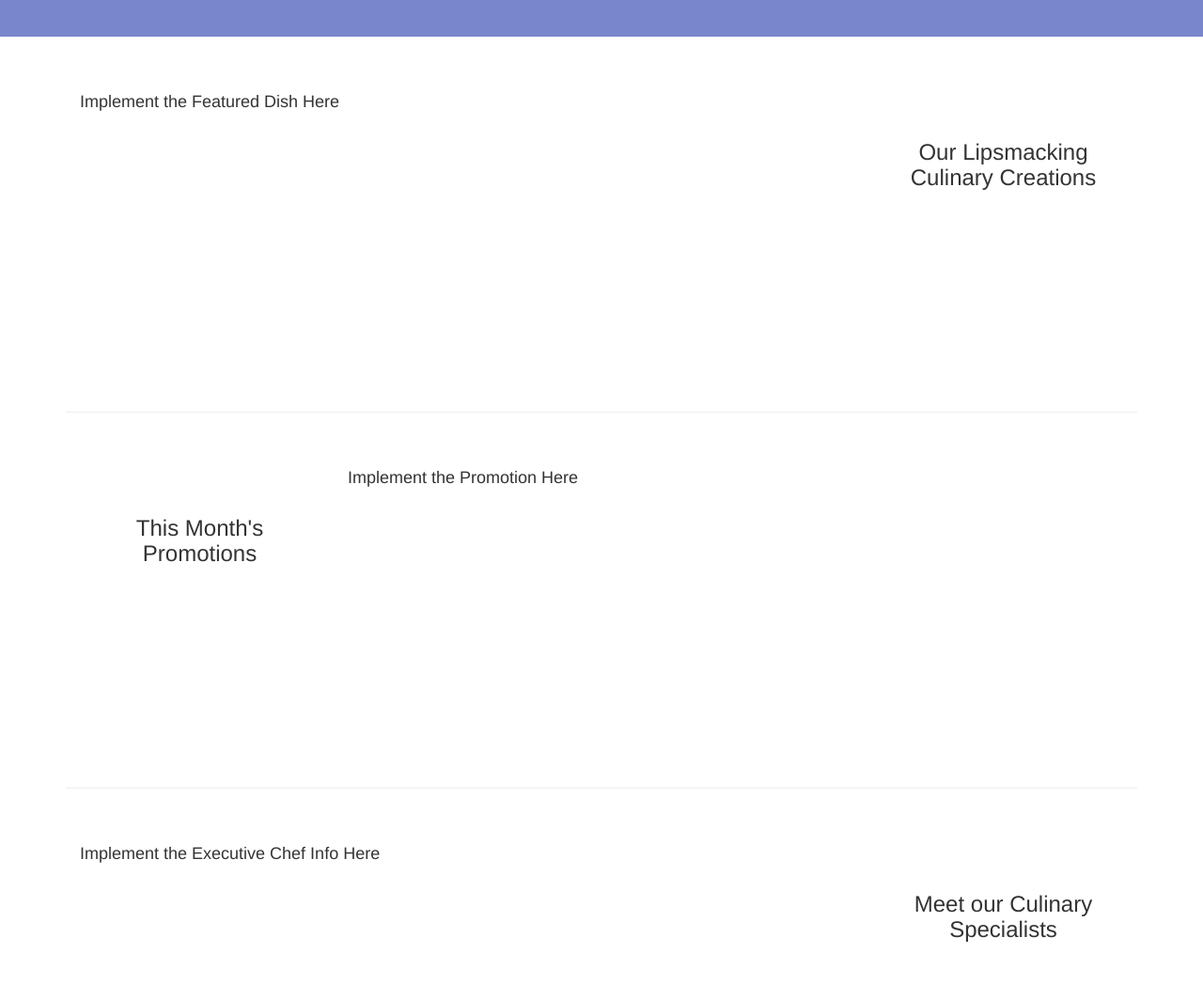
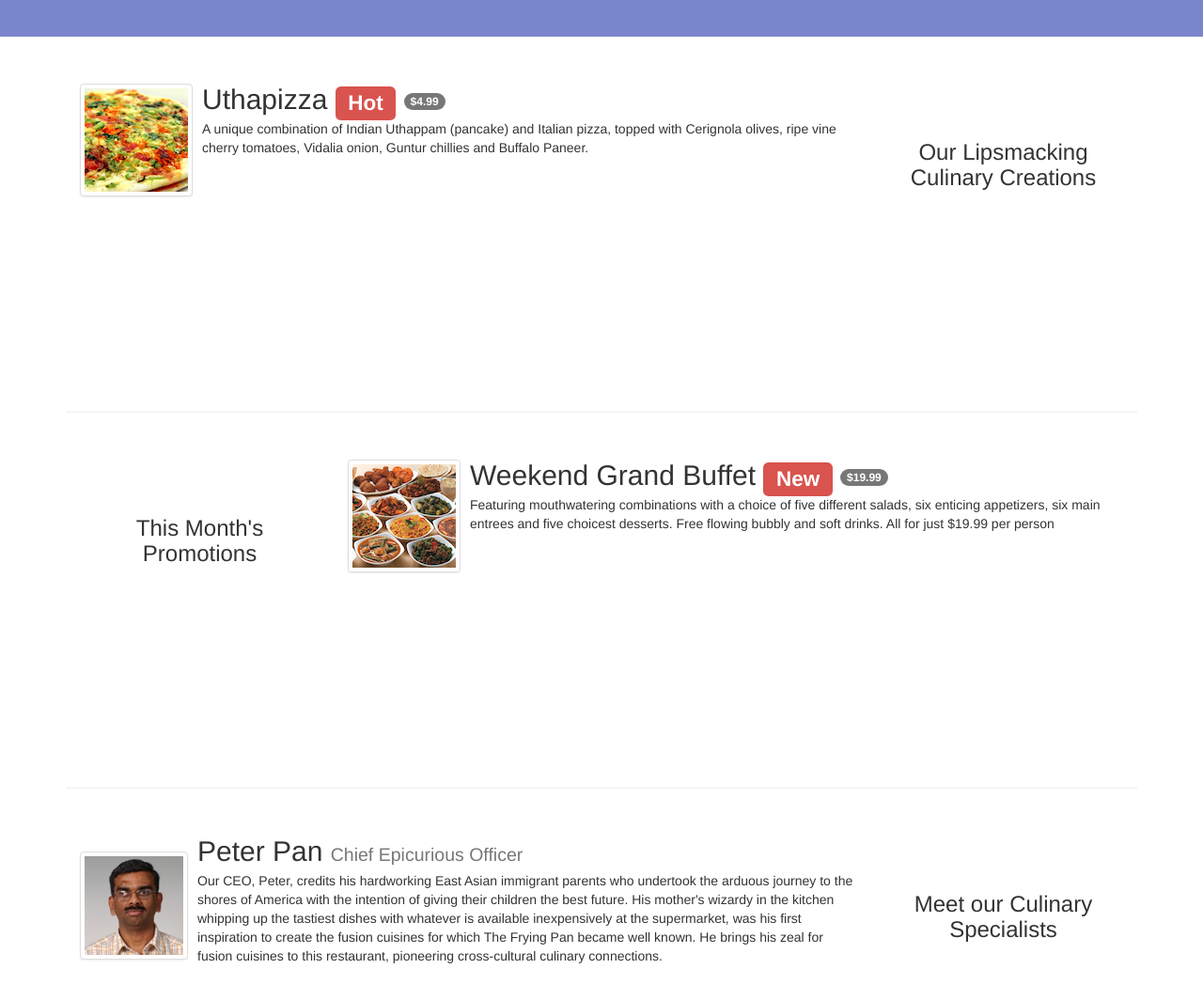
Before and after one commit to segolily04/Full-Stack-Web-Developer-Course, a website: page Front-End_JavaScript_Frameworks-AngularJS/conFusion/app/index.html in a window 1280 px wide. Shown: the part 420-1484 px from the top of the page at 94% size. Drawn offline with nearby package versions, Linux system fonts and the light colour scheme; some packages are replaced by stand-ins of ours; files whose address does not match are found by name.

Commit message:
Week 3 assignment - fully functional SPA using AngularJS services, controllers, and views/templates.

```diff
--- a/Front-End_JavaScript_Frameworks-AngularJS/conFusion/app/scripts/controllers.js
+++ b/Front-End_JavaScript_Frameworks-AngularJS/conFusion/app/scripts/controllers.js
@@ -99,4 +99,27 @@ angular.module('confusionApp')
       };
   }])
 
+  .controller('IndexController', ['$scope', '$stateParams', 'menuFactory', 'corporateFactory', function($scope, $stateParams, menuFactory, corporateFactory) {
+          //Get featured dish
+          var dish = menuFactory.getDish(0);
+          $scope.dish = dish;
+
+            //Get promotion
+           var promotion = menuFactory.getPromotion(0);
+           $scope.promotion = promotion;
+
+           //Get spotlight leader for the homepage
+            var leader = corporateFactory.getLeader(0) ;
+            $scope.leader = leader;
+
+  }])
+
+  .controller('AboutController', ['$scope', '$stateParams', 'corporateFactory', function($scope, $stateParams, corporateFactory) {
+
+            //Get full list of leadership
+            $scope.leadership = corporateFactory.getLeaders();
+
+
+  }])
+
 ;
--- a/Front-End_JavaScript_Frameworks-AngularJS/conFusion/app/scripts/services.js
+++ b/Front-End_JavaScript_Frameworks-AngularJS/conFusion/app/scripts/services.js
@@ -202,7 +202,10 @@ angular.module('confusionApp')
 
             // implement a function named getPromotion
             // that returns a selected promotion.
+            this.getPromotion = function (index) {
 
+                return promotions[index];
+            };
 
         })
 
@@ -245,8 +248,19 @@ angular.module('confusionApp')
             // Implement two functions, one named getLeaders,
             // the other named getLeader(index)
             // Remember this is a factory not a service
+            corpfac.getLeaders = function(){
 
+                return leadership;
 
+            };
+
+            corpfac.getLeader = function (index) {
+
+                return leadership[index];
+            };
+
+            //Return factory object
+            return corpfac;
         })
 
 ;
--- a/Front-End_JavaScript_Frameworks-AngularJS/conFusion/app/views/home.html
+++ b/Front-End_JavaScript_Frameworks-AngularJS/conFusion/app/views/home.html
@@ -9,7 +9,18 @@
                 <h3 align=center>Our Lipsmacking Culinary Creations</h3>
             </div>
             <div class="col-xs-12 col-sm-9 col-sm-pull-3">
-				<h4>Implement the Featured Dish Here</h4>
+				<div class="media-left media-middle">
+                    <a ui-sref="app.dishdetails({id: dish._id})">
+                    <img class="media-object img-thumbnail"
+                    ng-src={{dish.image}} alt="Uthappizza">
+                    </a>
+                </div>
+                <div class="media-body">
+                    <h2 class="media-heading">{{dish.name}}
+                    <span class="label label-danger">{{dish.label}}</span>
+                    <span class="badge">{{dish.price | currency}}</span></h2>
+                    <p>{{dish.description}}</p>
+                </div>
             </div>
         </div>
 
@@ -20,7 +31,18 @@
                 <h3 align=center>This Month's Promotions</h3>
             </div>
             <div class="col-xs-12 col-sm-9">
-				<h4>Implement the Promotion Here</h4>
+				<div class="media-left media-middle">
+                    <a ui-sref="app.dishdetails({id: promotion._id})">
+                    <img class="media-object img-thumbnail"
+                    ng-src={{promotion.image}} alt="Uthappizza">
+                    </a>
+                </div>
+                <div class="media-body">
+                    <h2 class="media-heading">{{promotion.name}}
+                    <span class="label label-danger">{{promotion.label}}</span>
+                    <span class="badge">{{promotion.price | currency}}</span></h2>
+                    <p>{{promotion.description}}</p>
+                </div>
             </div>
         </div>
 
@@ -30,7 +52,17 @@
                 <h3 align=center>Meet our Culinary Specialists</h3>
             </div>
             <div class="col-xs-12 col-sm-9 col-sm-pull-3">
-				<h4>Implement the Executive Chef Info Here</h4>
+				<div class="media-left media-middle">
+                    <a>
+                    <img class="media-object img-thumbnail"
+                    ng-src={{leader.image}} alt={{leader.name}}>
+                    </a>
+                </div>
+                <div class="media-body">
+                    <h2 class="media-heading">{{leader.name}}
+                    <small>{{leader.designation}}</small></h2>
+                    <p>{{leader.description}}</p>
+                </div>
             </div>
         </div>
     </div>
```
Also changed, not shown: Front-End_JavaScript_Frameworks-AngularJS/conFusion/app/views/aboutus.html (+14 -2 lines), Front-End_JavaScript_Frameworks-AngularJS/conFusion/app/views/dishdetail.html (+0 -1 lines). Lines whose indentation alone changed are shown as unchanged.
